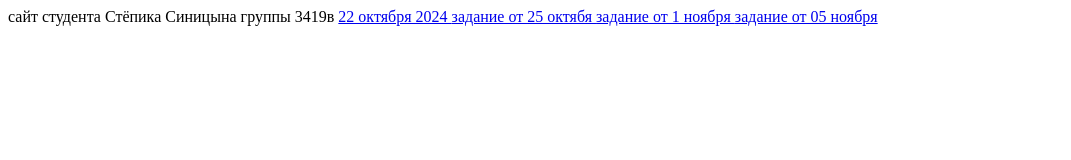
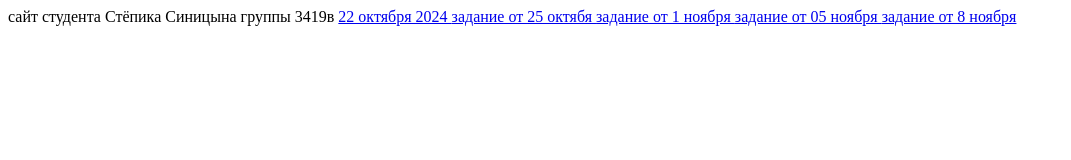
Before and after one commit to Paprika12121/Paprika12121.github.io, a plain HTML site: page index.html in a window 1280 px wide. Shown: the whole page, without its empty margins (0-1071 px from the left). Drawn offline with Linux system fonts and the light colour scheme.

Commit message:
index.html

```diff
--- a/index.html
+++ b/index.html
@@ -7,5 +7,6 @@
 <a href="25oct24.html"> задание от 25 октябя
 <a href="01nov24.html"> задание от 1 ноября
 <a href="05nov24.html"> задание от 05 ноября
+<a href="08nov24.html"> задание от 8 ноября
 </body>
 </html>
```
